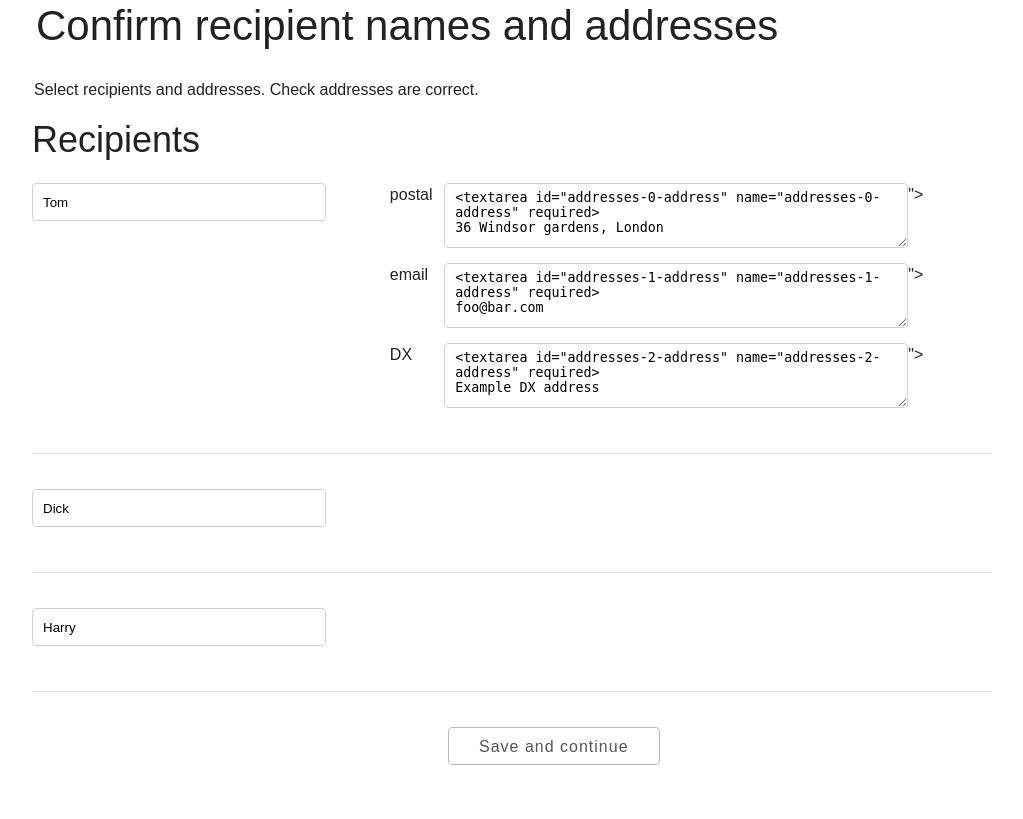
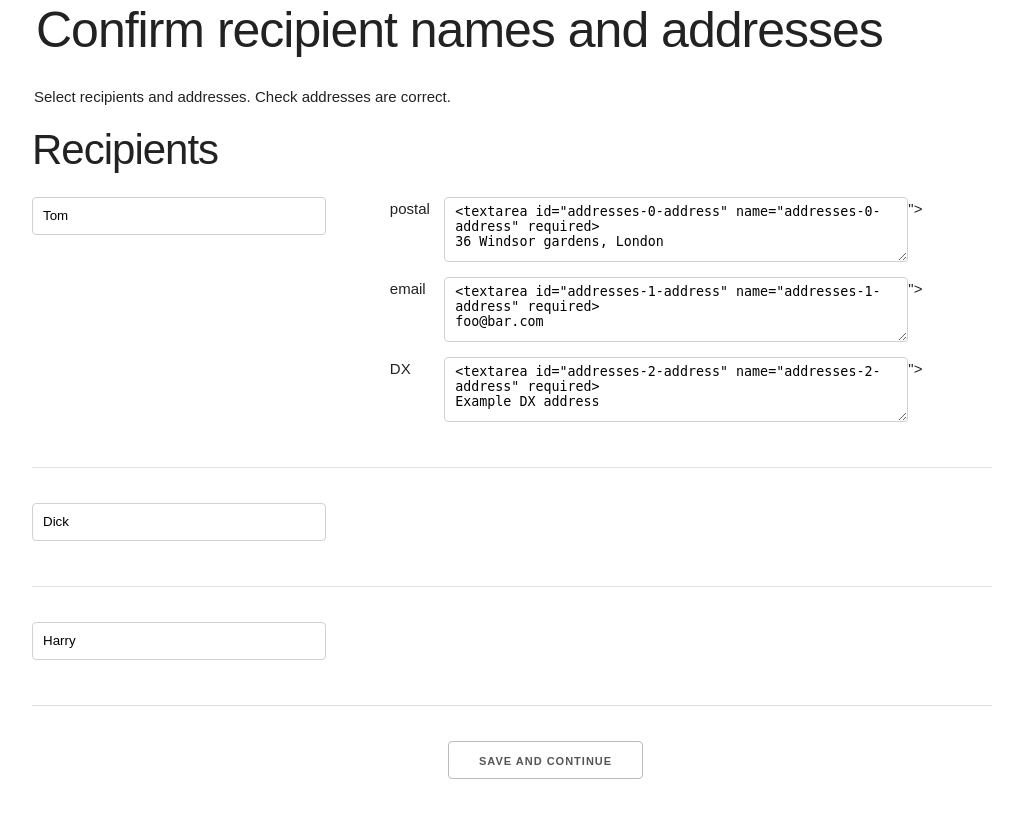
Before and after one commit to byzantime/nested-fieldlist-bug, a Flask app: page / in a window 1280 px wide; the page is wider, and only the part inside the window is pictured. Shown: that part, without its empty margins (128-1151 px from the left). Before the commit the page ends 765 px from the top of that part, so only its background shows below. Run offline with Flask 2, Linux system fonts and the light colour scheme.

Commit message:
move to almost-vanilla skeleton.css

```diff
--- a/app/static/skeleton.css
+++ b/app/static/skeleton.css
@@ -121,32 +121,34 @@ are based on 10px sizing. So basically 1.5rem = 15px :) */
 html {
   font-size: 62.5%; }
 body {
-  font-size: 1.6em; /* currently ems cause chrome bug misinterpreting rems on body element */
-  line-height: 1.5;
+  font-size: 1.5em; /* currently ems cause chrome bug misinterpreting rems on body element */
+  line-height: 1.6;
   font-weight: 400;
-  font-family: Arial, sans-serif;
+  font-family: sans-serif;
   color: #222; }
 
 
 /* Typography
 –––––––––––––––––––––––––––––––––––––––––––––––––– */
-h1, h2, h3, h4, h5 {
+h1, h2, h3, h4, h5, h6 {
   margin-top: 0;
   margin-bottom: 2rem;
   font-weight: 300; }
-h1 { font-size: 3.6rem; line-height: 1.25; }
-h2 { font-size: 3.0rem; line-height: 1.3; }
-/*h3 { font-size: 2.4rem; line-height: 1.35; }*/
-h3 { font-size: 1.8rem; line-height: 1.5; }
-h5 { font-size: 1.5rem; line-height: 1.6; }
+h1 { font-size: 4.0rem; line-height: 1.2;  letter-spacing: -.1rem;}
+h2 { font-size: 3.6rem; line-height: 1.25; letter-spacing: -.1rem; }
+h3 { font-size: 3.0rem; line-height: 1.3;  letter-spacing: -.1rem; }
+h4 { font-size: 2.4rem; line-height: 1.35; letter-spacing: -.08rem; }
+h5 { font-size: 1.8rem; line-height: 1.5;  letter-spacing: -.05rem; }
+h6 { font-size: 1.5rem; line-height: 1.6;  letter-spacing: 0; }
 
 /* Larger than phablet */
 @media (min-width: 550px) {
-  h1 { font-size: 4.2rem; }
-  h2 { font-size: 3.6rem; }
-  /*h3 { font-size: 3.0rem; }*/
-  h3 { font-size: 2.4rem; }
-  h5 { font-size: 1.5rem; }
+  h1 { font-size: 5.0rem; }
+  h2 { font-size: 4.2rem; }
+  h3 { font-size: 3.6rem; }
+  h4 { font-size: 3.0rem; }
+  h5 { font-size: 2.4rem; }
+  h6 { font-size: 1.5rem; }
 }
 
 p {
@@ -177,11 +175,11 @@ input[type="button"] {
   padding: 0 30px;
   color: #555;
   text-align: center;
-  font-size: 16px;
-  font-weight: normal;
+  font-size: 11px;
+  font-weight: 600;
   line-height: 38px;
   letter-spacing: .1rem;
-  /*text-transform: uppercase;*/
+  text-transform: uppercase;
   text-decoration: none;
   white-space: nowrap;
   background-color: transparent;
```
Also changed, not shown: other parts of app/static/skeleton.css (+8 -15 lines).
